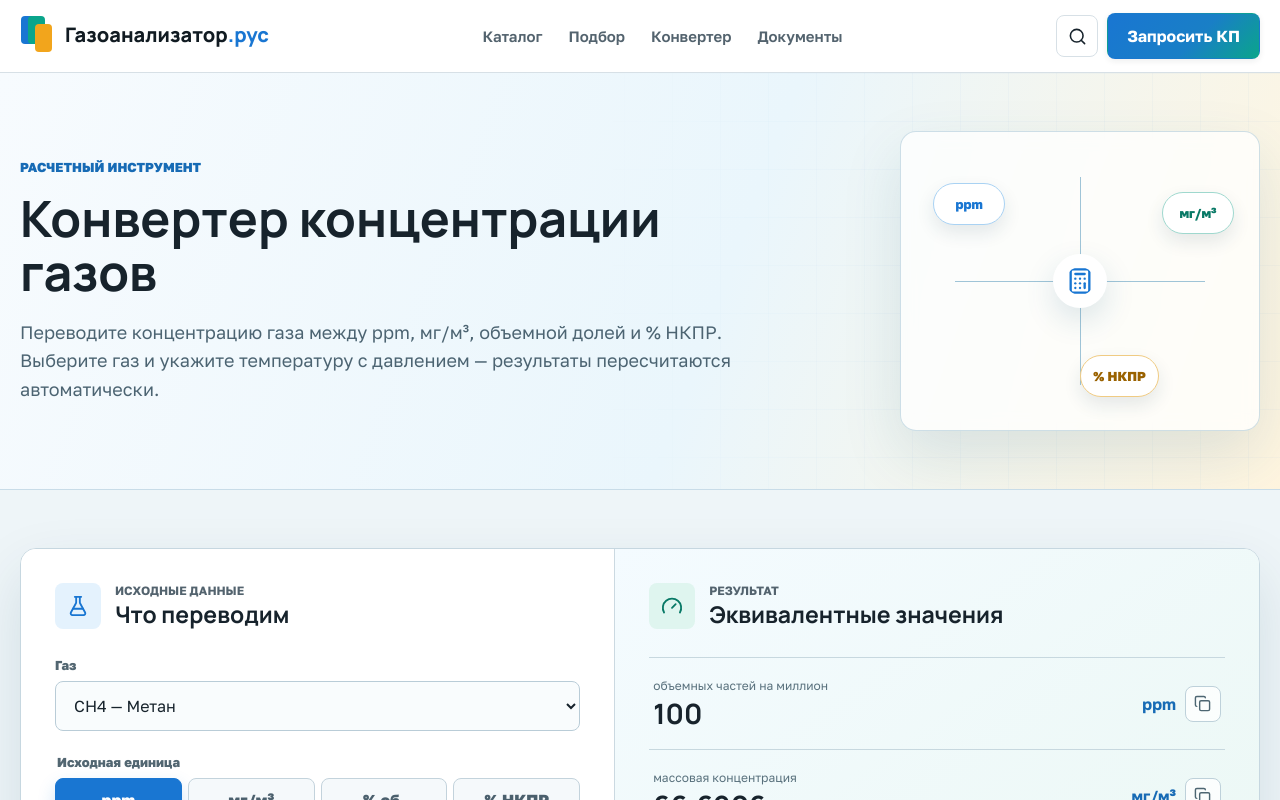
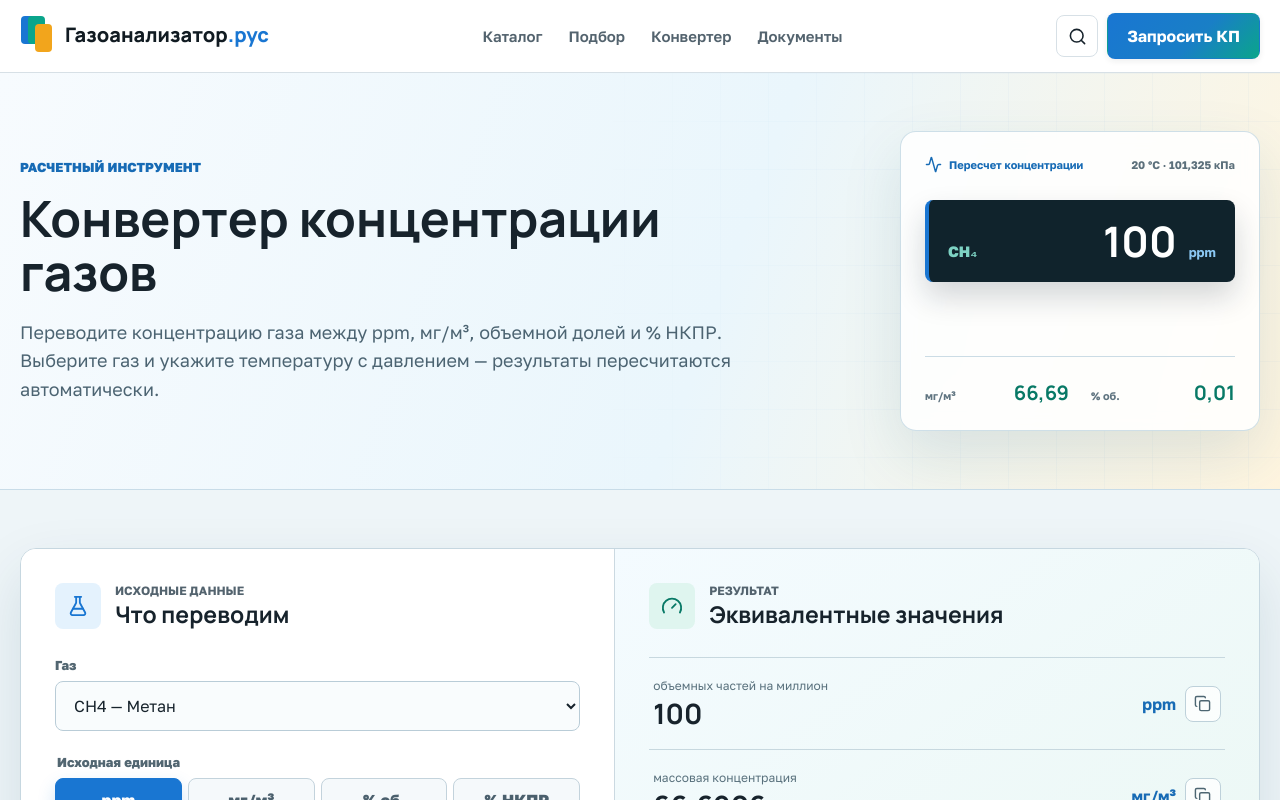
Before and after one commit to justGoty/gazrus-wordpress-local, a Next.js app in the folder web/: page /calculators/gas-converter in a window 1280 px wide. Shown: the top 800 px of the page. Built offline with nearby package versions, Linux system fonts and the light colour scheme.

Commit message:
refactor(calculator): clarify hero measurement visual

```diff
--- a/web/src/app/calculators/gas-converter/page.tsx
+++ b/web/src/app/calculators/gas-converter/page.tsx
@@ -1,4 +1,4 @@
-import { ArrowRight, BookOpenCheck, Calculator, CircleGauge, FlaskConical } from "lucide-react";
+import { Activity, ArrowRight, BookOpenCheck, CircleGauge, FlaskConical } from "lucide-react";
 import Link from "next/link";
 import { GasConverter } from "@/components/gas-converter";
 import { QuoteRequestButton } from "@/components/quote-request";
@@ -67,10 +67,25 @@ export default function GasConverterPage() {
               </p>
             </div>
             <div className="converter-title-visual" aria-hidden="true">
-              <span className="converter-molecule converter-molecule-blue">ppm</span>
-              <span className="converter-molecule converter-molecule-teal">мг/м³</span>
-              <span className="converter-molecule converter-molecule-amber">% НКПР</span>
-              <Calculator size={54} />
+              <div className="converter-visual-heading">
+                <span><Activity size={17} /> Пересчет концентрации</span>
+                <span>20 °C · 101,325 кПа</span>
+              </div>
+              <div className="converter-visual-reading">
+                <span>CH₄</span>
+                <strong>100</strong>
+                <b>ppm</b>
+              </div>
+              <div className="converter-visual-results">
+                <div>
+                  <span>мг/м³</span>
+                  <strong>66,69</strong>
+                </div>
+                <div>
+                  <span>% об.</span>
+                  <strong>0,01</strong>
+                </div>
+              </div>
             </div>
           </div>
         </section>
--- a/web/src/app/globals.css
+++ b/web/src/app/globals.css
@@ -2496,81 +2496,96 @@ img {
 }
 
 .converter-title-visual {
-  position: relative;
   width: min(100%, 360px);
   aspect-ratio: 1.2;
   justify-self: end;
-  display: grid;
-  place-items: center;
+  display: flex;
+  flex-direction: column;
+  padding: 24px;
   border: 1px solid rgba(37, 113, 156, 0.22);
   border-radius: var(--radius-media);
-  background: rgba(255, 255, 255, 0.74);
-  color: var(--blue);
+  background: rgba(255, 255, 255, 0.86);
+  color: var(--ink);
   box-shadow: 0 24px 60px rgba(25, 93, 130, 0.13);
   backdrop-filter: blur(8px);
 }
 
-.converter-title-visual::before,
-.converter-title-visual::after {
-  position: absolute;
-  content: "";
-  background: #9fc4d7;
-}
-
-.converter-title-visual::before {
-  width: 70%;
-  height: 1px;
-}
-
-.converter-title-visual::after {
-  width: 1px;
-  height: 70%;
-}
-
-.converter-title-visual > svg {
-  position: relative;
-  z-index: 2;
-  padding: 13px;
-  border-radius: 50%;
-  background: #ffffff;
-  box-shadow: 0 12px 30px rgba(25, 92, 128, 0.15);
-}
-
-.converter-molecule {
-  position: absolute;
-  z-index: 3;
-  display: grid;
-  min-width: 72px;
-  min-height: 42px;
-  padding: 8px 12px;
-  place-items: center;
-  border: 1px solid;
-  border-radius: 999px;
-  background: #ffffff;
+.converter-visual-heading {
+  display: flex;
+  justify-content: space-between;
+  gap: 14px;
+  align-items: center;
+  color: #5c707b;
+  font-size: 11px;
+  font-weight: 700;
+}
+
+.converter-visual-heading span:first-child {
+  display: inline-flex;
+  gap: 7px;
+  align-items: center;
+  color: #176bb5;
+}
+
+.converter-visual-reading {
+  display: grid;
+  grid-template-columns: auto minmax(0, 1fr) auto;
+  gap: 12px;
+  align-items: baseline;
+  margin-top: 27px;
+  padding: 20px 19px;
+  border-left: 4px solid var(--blue);
+  border-radius: var(--radius-control);
+  background: #10232c;
+  color: #ffffff;
+  box-shadow: 0 15px 30px rgba(16, 35, 44, 0.18);
+}
+
+.converter-visual-reading span {
+  color: #7dd2c3;
+  font-size: 15px;
+  font-weight: 800;
+}
+
+.converter-visual-reading strong {
+  font-family: var(--font-heading), Arial, sans-serif;
+  font-size: 42px;
+  font-weight: 650;
+  line-height: 1;
+  text-align: right;
+}
+
+.converter-visual-reading b {
+  color: #8bc8f4;
   font-size: 13px;
-  font-weight: 800;
-  box-shadow: 0 8px 18px rgba(23, 63, 85, 0.11);
-}
-
-.converter-molecule-blue {
-  top: 17%;
-  left: 9%;
-  border-color: #a9d2f3;
-  color: var(--blue);
-}
-
-.converter-molecule-teal {
-  top: 20%;
-  right: 7%;
-  border-color: #9fd8ce;
+}
+
+.converter-visual-results {
+  display: grid;
+  grid-template-columns: repeat(2, minmax(0, 1fr));
+  gap: 22px;
+  margin-top: auto;
+  padding-top: 22px;
+  border-top: 1px solid #cbdce5;
+}
+
+.converter-visual-results div {
+  display: flex;
+  justify-content: space-between;
+  gap: 10px;
+  align-items: baseline;
+}
+
+.converter-visual-results span {
+  color: #607581;
+  font-size: 11px;
+  font-weight: 700;
+}
+
+.converter-visual-results strong {
   color: #087966;
-}
-
-.converter-molecule-amber {
-  right: 28%;
-  bottom: 11%;
-  border-color: #f0cb83;
-  color: #9a6200;
+  font-family: var(--font-heading), Arial, sans-serif;
+  font-size: 20px;
 }
 
 .converter-section {
```
